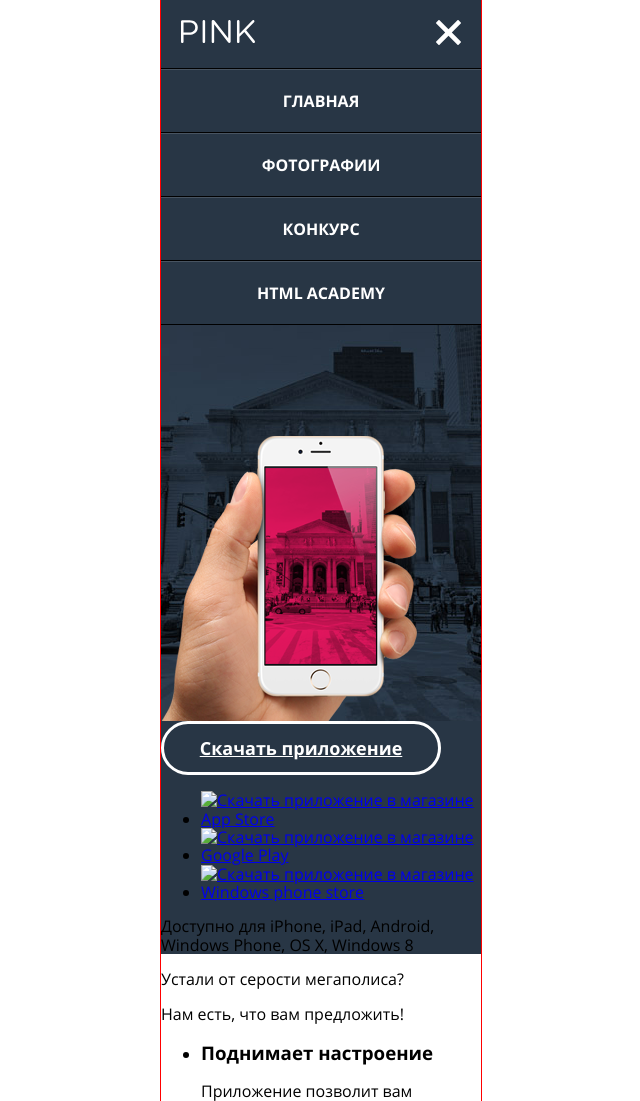
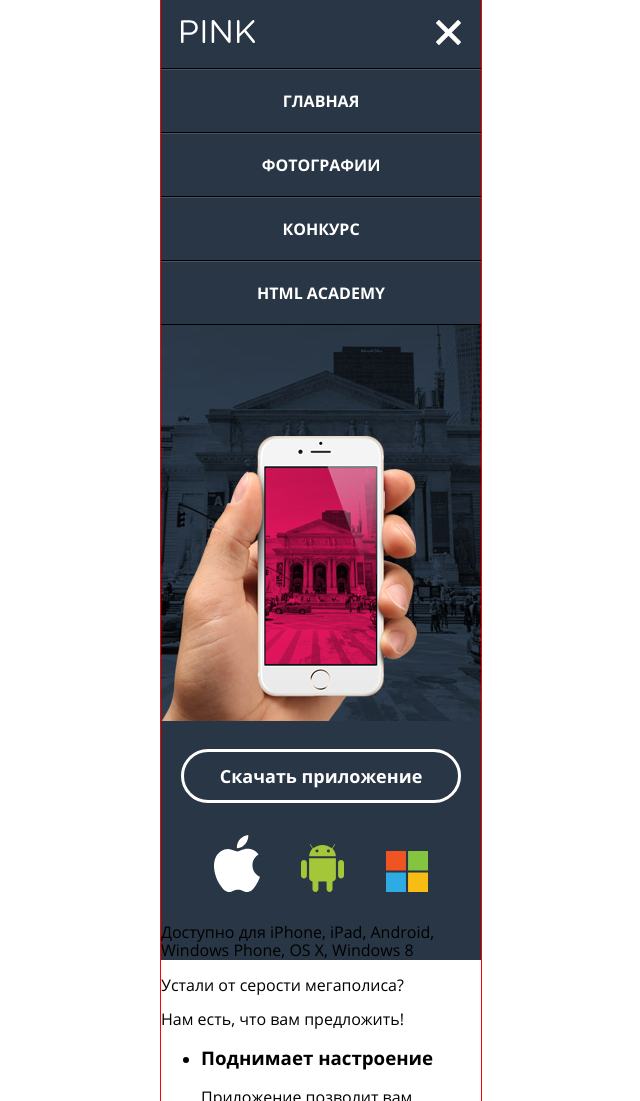
Before and after one commit to katrinLuna/489027-pink, a website: page source/index.html in a window 1280 px wide. Shown: the top 1101 px of the page, without its empty margins (319-959 px from the left). Drawn offline with nearby package versions, Linux system fonts and the light colour scheme; files that its build step writes are made by us from their sources.

Commit message:
#3 continue index styling - shop-block

```diff
--- a/source/index.html
+++ b/source/index.html
@@ -47,24 +47,26 @@
       <div class="download__product-img-wrapper">
         <img class="download__product-img" src="img/iphone-hand-mobile@1x.png" width="258" height="286" alt="Преобразить серые мир в цветные будни">
       </div>
-      <a class="download__btn button--grey" href="https://www.apple.com/ru/ios/app-store/">Скачать приложение</a>
+      <div class="download__btn-wrapper">
+        <a class="download__btn button--grey" href="https://www.apple.com/ru/ios/app-store/">Скачать приложение</a>
+      </div>
       <ul class="download__list shop-list">
         <li class="shop-list__item">
           <a class="shop-list__link" href="https://www.apple.com/ru/ios/app-store/">
             <span class="visually-hidden">Скачать приложение в магазине App Store</span>
-            <img class="shop-list__img shop-list__img--apple" src="img/icon-apple.png" width="" height="" alt="Скачать приложение в магазине App Store">
+            <img class="shop-list__img shop-list__img--apple" src="img/logo-apple.svg" width="46" height="56" alt="Скачать приложение в магазине App Store">
           </a>
         </li>
         <li class="shop-list__item">
           <a class="shop-list__link" href="https://play.google.com/store/apps?hl=ru">
             <span class="visually-hidden">Скачать приложение в магазине Google Play</span>
-            <img class="shop-list__img shop-list__img--google" src="img/icon-google.png" width="" height="" alt="Скачать приложение в магазине Google Play">
+            <img class="shop-list__img shop-list__img--google" src="img/logo-android.svg" width="43" height="41" alt="Скачать приложение в магазине Google Play">
           </a>
         </li>
         <li class="shop-list__item">
           <a class="shop-list__link" href="https://www.microsoft.com/ru-ru/store/appsvnext/windows-phone">
             <span class="visually-hidden">Скачать приложение в магазине Windows phone store</span>
-            <img class="shop-list__img shop-list__img--win" src="img/icon-windows.png" width="" height="" alt="Скачать приложение в магазине Windows phone store">
+            <img class="shop-list__img shop-list__img--win" src="img/logo-microsoft.svg" width="42" height="47" alt="Скачать приложение в магазине Windows phone store">
           </a>
         </li>
       </ul>
--- a/source/sass/_variables.scss
+++ b/source/sass/_variables.scss
@@ -1,5 +1,7 @@
 //color var
 $corp-blue: #283645;
+$corp-pink: #d22856;
+$corp-pink_rgb: rgb(210, 40, 86);
 $white: #ffffff;
 
 
--- a/source/sass/blocks/download.scss
+++ b/source/sass/blocks/download.scss
@@ -7,6 +7,13 @@
   padding-top: 110px;
   background-image: url("../img/bg-back-mobile@1x.jpg");
   @include solid-bg;
+}
+
+.download__btn-wrapper {
+  width: 100%;
+  padding: 28px 20px 0;
+  box-sizing: border-box;
+  text-align: center;
 }
 
 .download__btn {
@@ -19,7 +26,37 @@
   line-height: 18px;
   color: $white;
   font-weight: $font-bold;
+  text-decoration: none;
   text-align: center;
   border: 3px solid $white;
   border-radius: 30px;
+
+    &:hover,
+    &:focus {
+      padding-top: 18px;
+      padding-bottom: 18px;
+      color: $corp-pink;
+      background-color: $white;
+      border: none;
+    }
+
+    &:active {
+      color: rgba($corp-pink_rgb, 0.3);
+    }
 }
+
+.download__list {
+  margin-top: 32px;
+  margin-bottom: 28px;
+  padding-left: 0px;
+  list-style-type: none;
+}
+
+.shop-list {
+  width: 80%;
+  margin-left: auto;
+  margin-right: auto;
+  display: flex;
+  justify-content: space-around;
+  align-items: baseline;
+}
--- a/source/sass/style.scss
+++ b/source/sass/style.scss
@@ -17,5 +17,9 @@ img {
     height: auto;
 }
 
+button {
+  cursor: pointer;
+}
+
 @import './blocks/page-header';
 @import './blocks/download';
```
